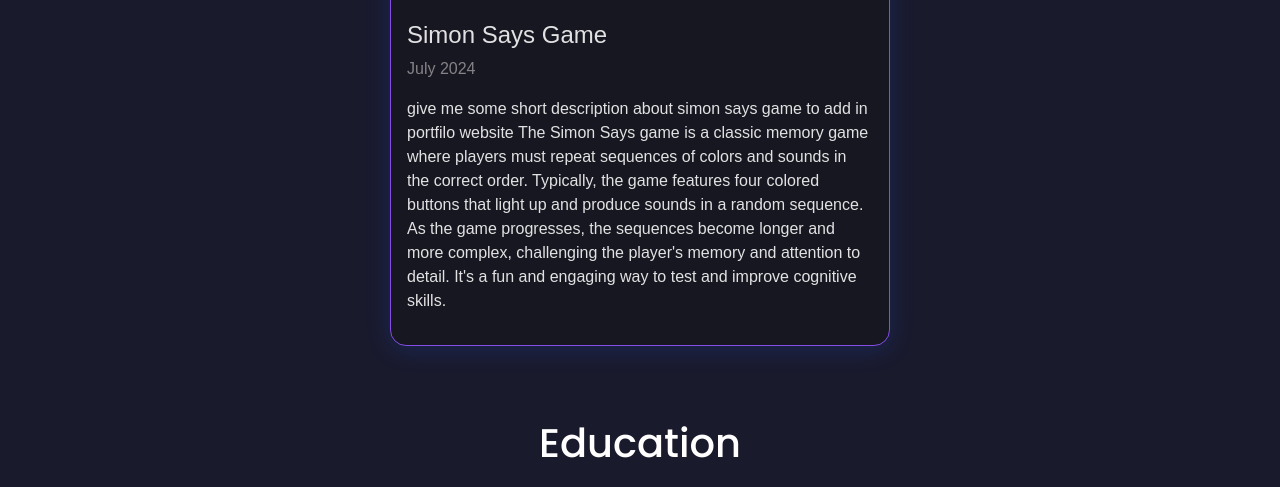
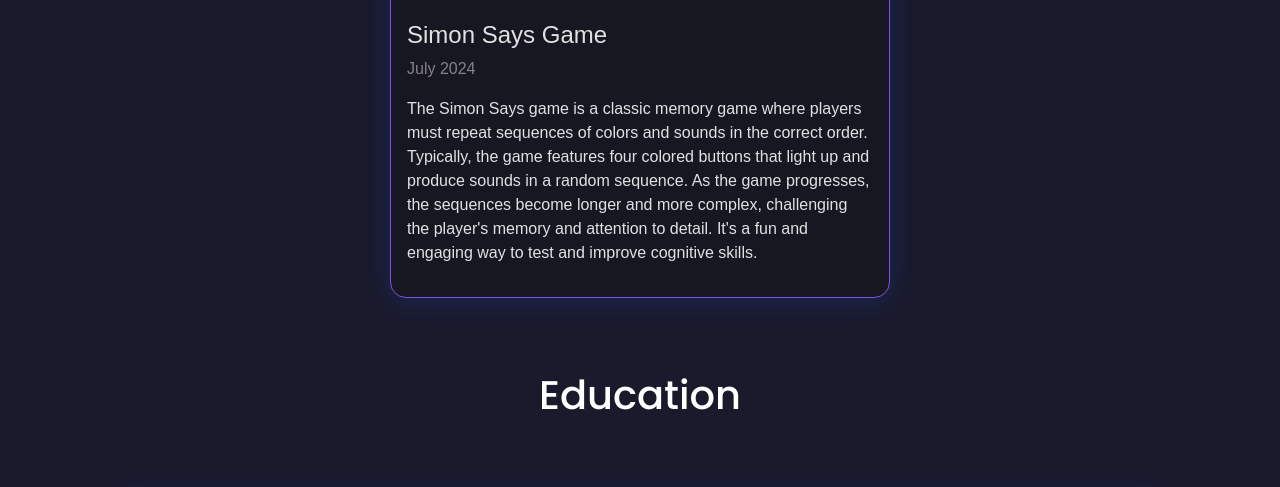
Before and after one commit to Sharibraza/Portfolio, a plain HTML site: page index.html in a window 1280 px wide. Shown: the part 3795-4282 px from the top of the page. Drawn offline with nearby package versions, Linux system fonts and the light colour scheme.

Commit message:
Update index.html

```diff
--- a/index.html
+++ b/index.html
@@ -290,7 +290,6 @@
                             <h4>Simon Says Game</h4>
                             <p id="project-timeline">July 2024</p>
                             <p class="mt-2">
-                                give me some short description about simon says game to add in portfilo website
                                 The Simon Says game is a classic memory game where players must repeat sequences of
                                 colors and sounds in the correct order. Typically, the game features four colored
                                 buttons that light up and produce sounds in a random sequence. As the game progresses,
```
